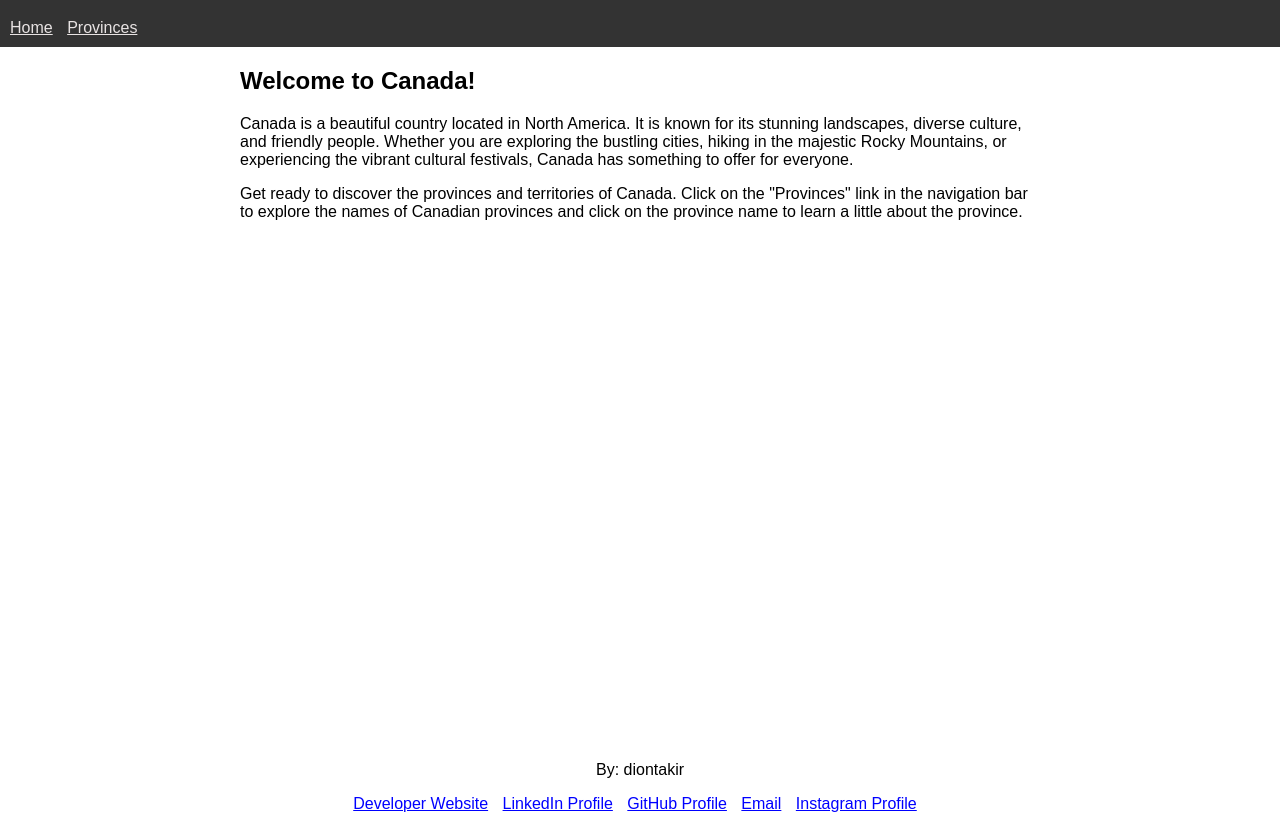
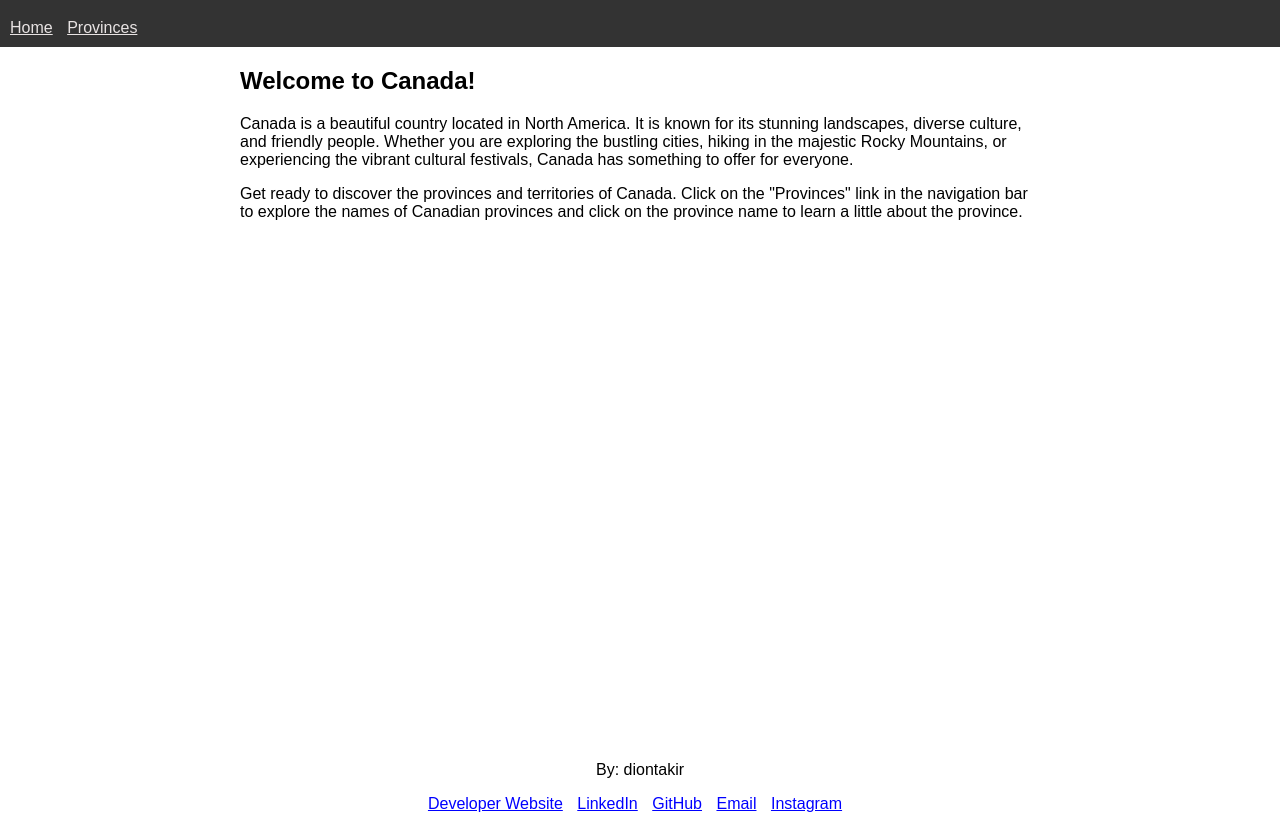
Before and after one commit to ledidk/CanadianProvinces, a plain HTML site: page index.html in a window 1280 px wide. Shown: the part 71-904 px from the top of the page. Drawn offline with Linux system fonts and the light colour scheme.

Commit message:
Update index.html

```diff
--- a/index.html
+++ b/index.html
@@ -37,13 +37,13 @@
         <div class="social-links">
             <a href="https://diontakir.com" target="_blank">Developer Website
             </a>
-            <a href="https://www.linkedin.com/in/dio-ntakir-773715176/" target="_blank">LinkedIn Profile
+            <a href="https://www.linkedin.com/in/dio-ntakir-773715176/" target="_blank">LinkedIn
             </a>
-            <a href="https://github.com/ledidk" target="_blank">GitHub Profile
+            <a href="https://github.com/ledidk" target="_blank">GitHub
             </a>
              <a href="mailto:ddkntakirutimana@gmail.com" target="_blank">Email
             </a>
-               <a href="https://www.instagram.com/le.didk/" target="_blank">Instagram Profile
+               <a href="https://www.instagram.com/le.didk/" target="_blank">Instagram
             </a>
         </div>
     </footer>
```
